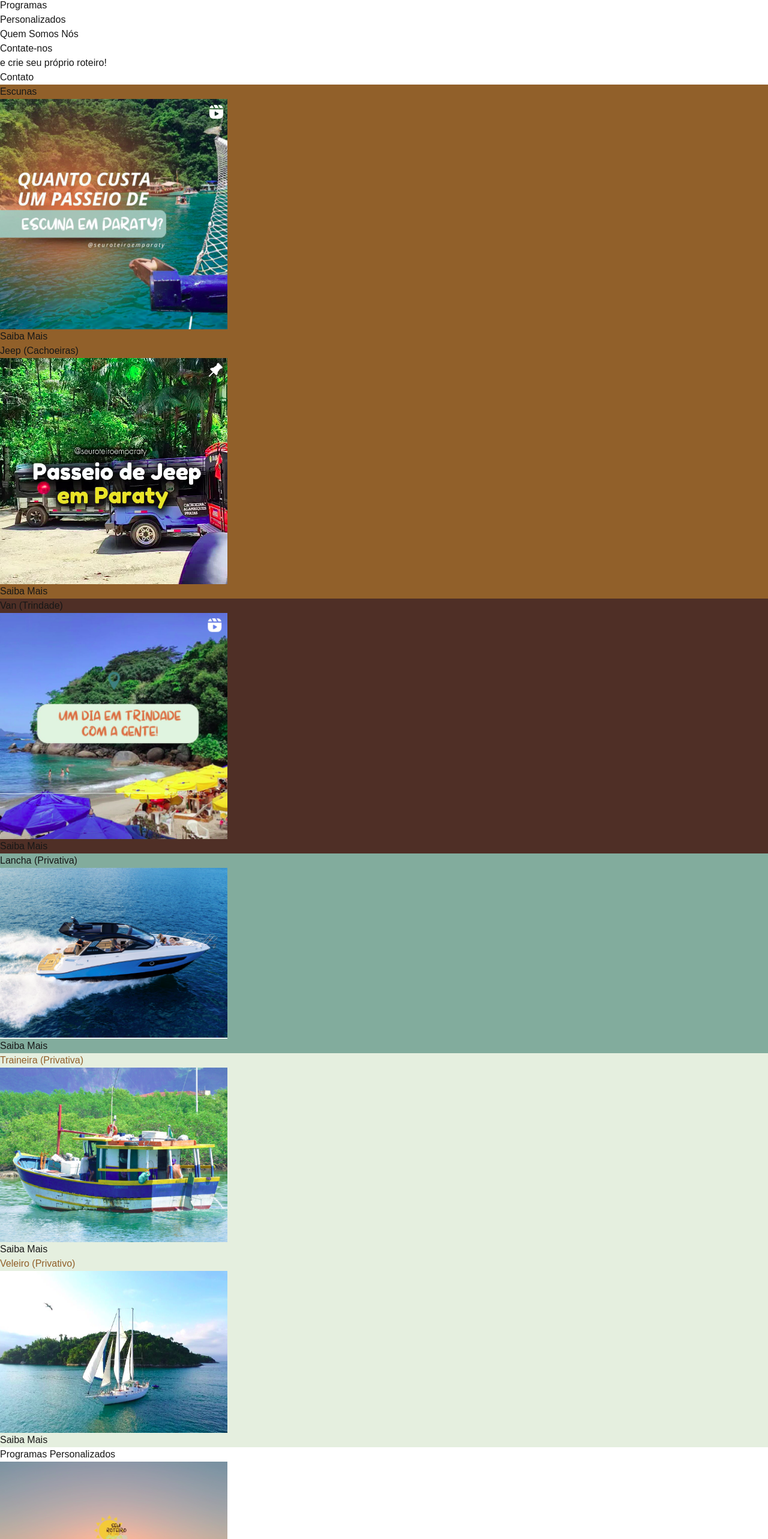
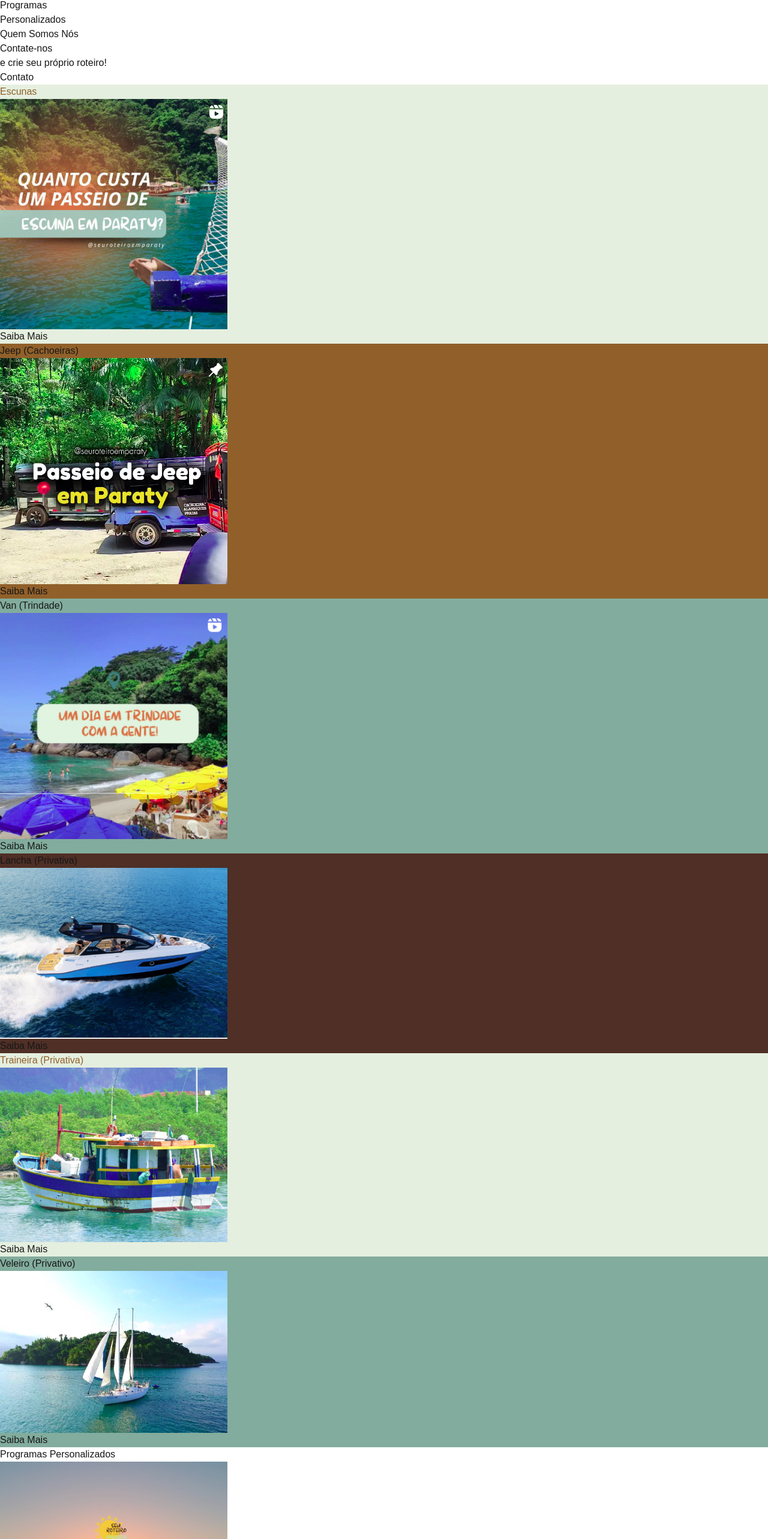
Before and after one commit to fabiosachetto/spa-roteiro-paraty, a Next.js app in the folder roteiro-paraty/: page / in a window 1280 px wide. Shown: the part 231-2797 px from the top of the page at 60% size. Built offline with nearby package versions, Linux system fonts and the light colour scheme.

Commit message:
trocando cores da home para aprovação do cliente

```diff
--- a/roteiro-paraty/src/app/globals.css
+++ b/roteiro-paraty/src/app/globals.css
@@ -31,29 +31,27 @@ p {
 }
 
 #traineira,
-#veleiro,
-#quemsomos {
+#escuna,
+#quemsomosnos {
 	background-color: #e5efdf;
 }
-#quemsomos h2,
-#quemsomos p,
+#escuna h2,
+#escuna p,
 #traineira h2,
 #traineira p,
-#veleiro h2,
-#veleiro p {
+#quemsomosnos h2,
+#quemsomosnos p {
 	color: #91602a;
 }
-
-#escuna,
 #jeep {
 	background-color: #91602a;
 }
-
-#lancha {
+#veleiro,
+#van {
 	background-color: #82ac9d;
 }
 
-#personalizado,
-#van {
+#programa,
+#lancha {
 	background-color: #4f2f26;
 }
```
